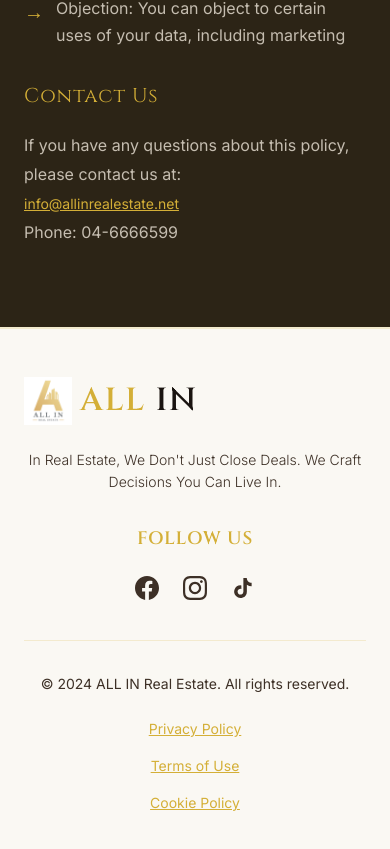
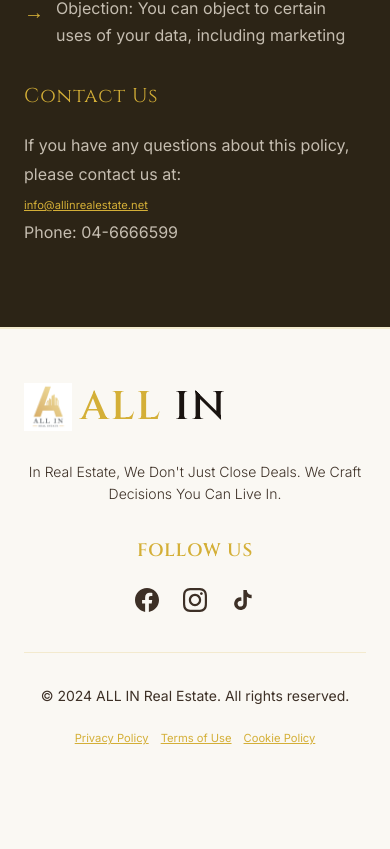
Before and after one commit to majdsalameh1211/allin-real-estate-website, a React (Vite) app: page /privacy-policy in a window 390 px wide. Shown: the part 2367-3216 px from the top of the page. After the commit the page ends 3162 px from the top, so only its background shows below. Built offline with nearby package versions, Linux system fonts and the light colour scheme; no server answers.

Commit message:
fixing the footer buttons locations on small screens

```diff
--- a/src/pages/global/Footer/Footer.css
+++ b/src/pages/global/Footer/Footer.css
@@ -1,6 +1,7 @@
 /* Footer Section - BRIGHT CREAM BACKGROUND */
 .footer-section {
-  background-color: #FAF8F3; /* Bright cream - matches your image */
+  background-color: #FAF8F3;
+  /* Bright cream - matches your image */
   border-top: 2px solid rgba(212, 175, 55, 0.2);
   padding: 3rem 0;
 }
@@ -29,29 +30,36 @@
 
 .brand-logo {
   font-family: 'Cinzel', serif;
-  font-size: 3rem; /* BIGGER - was 2rem */
+  font-size: 3rem;
+  /* BIGGER - was 2rem */
   font-weight: 700;
   letter-spacing: 0.05em;
-  margin-bottom: 1.5rem; /* More spacing */
+  margin-bottom: 1.5rem;
+  /* More spacing */
   cursor: pointer;
   display: inline-block;
   transition: transform 0.3s ease;
 }
 
 .brand-all {
-  color: #D4AF37; /* Gold */
+  color: #D4AF37;
+  /* Gold */
 }
 
 .brand-in {
-  color: #1A1410; /* Dark brown */
+  color: #1A1410;
+  /* Dark brown */
 }
 
 .brand-tagline {
-  color: #3D3026; /* Dark brown text */
-  font-size: 1rem; /* BIGGER - was 0.875rem */
+  color: #3D3026;
+  /* Dark brown text */
+  font-size: 1rem;
+  /* BIGGER - was 0.875rem */
   font-weight: 300;
   line-height: 1.6;
-  max-width: 400px; /* Wider */
+  max-width: 400px;
+  /* Wider */
 }
 
 /* Right: Social Section - BIGGER */
@@ -61,9 +69,12 @@
 
 .social-title {
   font-family: 'Cinzel', serif;
-  font-size: 1.5rem; /* BIGGER - was 1.125rem */
-  color: #D4AF37; /* Gold */
-  margin-bottom: 1.5rem; /* More spacing */
+  font-size: 1.5rem;
+  /* BIGGER - was 1.125rem */
+  color: #D4AF37;
+  /* Gold */
+  margin-bottom: 1.5rem;
+  /* More spacing */
   text-transform: uppercase;
   letter-spacing: 0.05em;
   font-weight: 600;
@@ -72,22 +83,27 @@
 .social-icons {
   display: flex;
   justify-content: flex-end;
-  gap: 1.5rem; /* More spacing between icons */
+  gap: 1.5rem;
+  /* More spacing between icons */
 }
 
 .social-icon {
-  color: #3D3026; /* Dark brown */
+  color: #3D3026;
+  /* Dark brown */
   transition: all 0.3s ease;
   display: inline-block;
 }
 
 .social-icon:hover {
-  color: #D4AF37; /* Gold on hover */
+  color: #D4AF37;
+  /* Gold on hover */
 }
 
 .icon-svg {
-  width: 2rem; /* BIGGER - was 1.5rem */
-  height: 2rem; /* BIGGER - was 1.5rem */
+  width: 2rem;
+  /* BIGGER - was 1.5rem */
+  height: 2rem;
+  /* BIGGER - was 1.5rem */
 }
 
 /* Divider */
@@ -108,26 +124,32 @@
 }
 
 .copyright-text {
-  color: #3D3026; /* Dark brown */
+  color: #3D3026;
+  /* Dark brown */
   font-size: 0.875rem;
 }
 
 .legal-links {
   display: flex;
-  flex-wrap: wrap;
+  flex-wrap: nowrap;
+  /* FIX: Prevent wrapping to next line */
   justify-content: center;
+  align-items: center;
   gap: 1.5rem;
 }
 
+/* FIX: Prevent link text from breaking into two lines */
 .legal-link {
-  color: #3D3026; /* Dark brown */
+  color: #3D3026;
   font-size: 0.875rem;
   transition: color 0.3s ease;
   text-decoration: none;
+  white-space: nowrap;
 }
 
 .legal-link:hover {
-  color: #D4AF37; /* Gold on hover */
+  color: #D4AF37;
+  /* Gold on hover */
 }
 
 /* Responsive */
@@ -142,7 +164,8 @@
   }
 
   .brand-logo {
-    font-size: 2.5rem; /* Slightly smaller on tablet */
+    font-size: 2.5rem;
+    /* Slightly smaller on tablet */
   }
 
   .brand-tagline {
@@ -179,8 +202,8 @@
 }
 
 @media (max-width: 480px) {
-  .brand-logo {
-    font-size: 2rem; /* Even smaller on mobile */
+  brand-logo {
+    font-size: 2rem;
   }
 
   .brand-tagline {
@@ -196,8 +219,19 @@
     height: 1.5rem;
   }
 
+  /* FIX: Force row layout on mobile and shrink text to fit */
   .legal-links {
-    flex-direction: column;
-    gap: 1rem;
+    flex-direction: row;
+    /* Force horizontal */
+    flex-wrap: nowrap;
+    gap: 0.75rem;
+    /* Smaller gap */
+    width: 100%;
+    justify-content: center;
+  }
+
+  .legal-link {
+    font-size: 0.7rem;
+    /* Smaller text to fit on one line */
   }
 }
```
